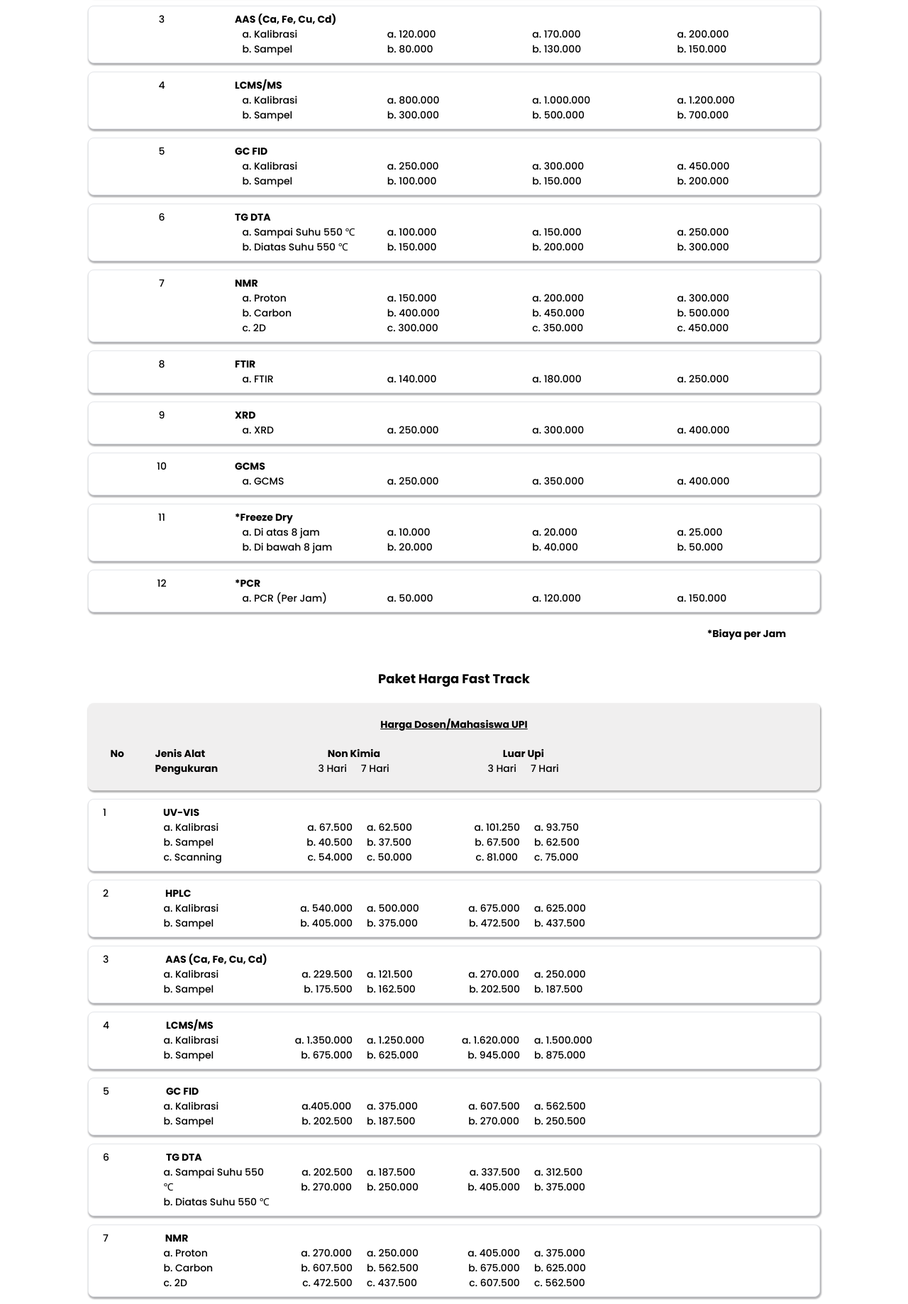
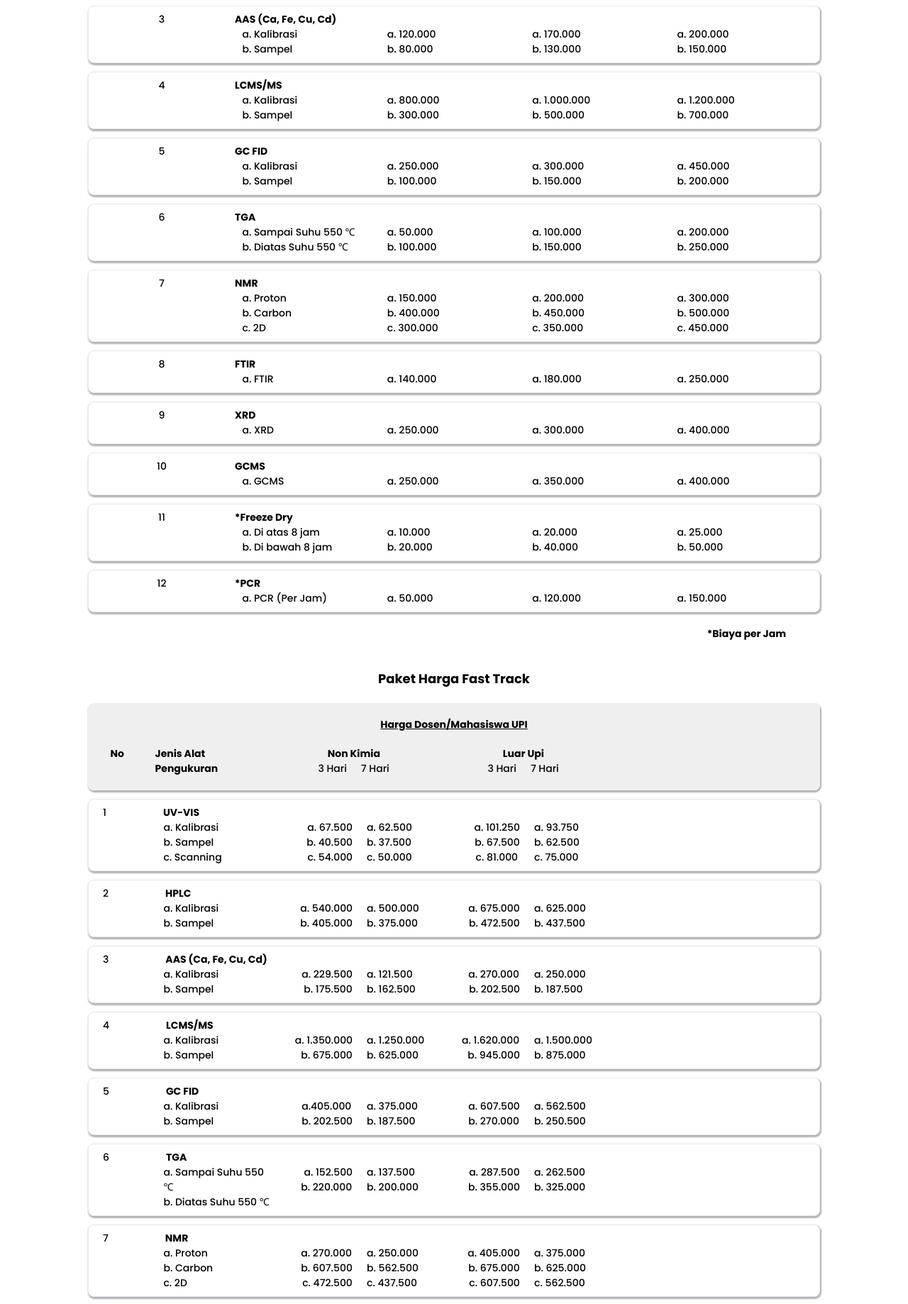
Before and after one commit to fikriymnn/lki_upi, a Next.js app: page /layanan in a window 1280 px wide. Shown: the part 2456-4294 px from the top of the page at 71% size. Built offline with nearby package versions, Linux system fonts and the light colour scheme; no server answers.

Commit message:
update harga TGA

```diff
--- a/src/app/analisis/page.jsx
+++ b/src/app/analisis/page.jsx
@@ -146,27 +146,27 @@ const Analisis = () => {
       ],
     },
     {
-      alatPengukuran: "TG DTA",
+      alatPengukuran: "TGA",
       jenisPengukuran: [
         {
           jenis: "a.	Sampai Suhu 550 ℃",
-          kimia: "a. 100.000",
-          nonKimia: "a. 150.000",
-          luarUpi: "a. 250.000",
-          tigaHariNonKimia: "a. 202.500",
-          tujuhHariNonKimia: "a. 187.500",
-          tigaHariLuarUpi: "a. 337.500",
-          tujuhHariLuarUpi: "a. 312.500",
+          kimia: "a. 50.000",
+          nonKimia: "a. 100.000",
+          luarUpi: "a. 200.000",
+          tigaHariNonKimia: "a. 152.500",
+          tujuhHariNonKimia: "a. 137.500",
+          tigaHariLuarUpi: "a. 287.500",
+          tujuhHariLuarUpi: "a. 262.500",
         },
         {
           jenis: "b.	Diatas Suhu 550 ℃",
-          kimia: "b. 150.000",
-          nonKimia: "b. 200.000",
-          luarUpi: "b. 300.000",
-          tigaHariNonKimia: "b. 270.000",
-          tujuhHariNonKimia: "b. 250.000",
-          tigaHariLuarUpi: "b. 405.000",
-          tujuhHariLuarUpi: "b. 375.000",
+          kimia: "b. 100.000",
+          nonKimia: "b. 150.000",
+          luarUpi: "b. 250.000",
+          tigaHariNonKimia: "b. 220.000",
+          tujuhHariNonKimia: "b. 200.000",
+          tigaHariLuarUpi: "b. 355.000",
+          tujuhHariLuarUpi: "b. 325.000",
         },
       ],
     },
--- a/src/app/layanan/page.jsx
+++ b/src/app/layanan/page.jsx
@@ -145,27 +145,27 @@ const Layanan = () => {
       ],
     },
     {
-      alatPengukuran: "TG DTA",
+      alatPengukuran: "TGA",
       jenisPengukuran: [
         {
           jenis: "a.	Sampai Suhu 550 ℃",
-          kimia: "a. 100.000",
-          nonKimia: "a. 150.000",
-          luarUpi: "a. 250.000",
-          tigaHariNonKimia: "a. 202.500",
-          tujuhHariNonKimia: "a. 187.500",
-          tigaHariLuarUpi: "a. 337.500",
-          tujuhHariLuarUpi: "a. 312.500",
+          kimia: "a. 50.000",
+          nonKimia: "a. 100.000",
+          luarUpi: "a. 200.000",
+          tigaHariNonKimia: "a. 152.500",
+          tujuhHariNonKimia: "a. 137.500",
+          tigaHariLuarUpi: "a. 287.500",
+          tujuhHariLuarUpi: "a. 262.500",
         },
         {
           jenis: "b.	Diatas Suhu 550 ℃",
-          kimia: "b. 150.000",
-          nonKimia: "b. 200.000",
-          luarUpi: "b. 300.000",
-          tigaHariNonKimia: "b. 270.000",
-          tujuhHariNonKimia: "b. 250.000",
-          tigaHariLuarUpi: "b. 405.000",
-          tujuhHariLuarUpi: "b. 375.000",
+          kimia: "b. 100.000",
+          nonKimia: "b. 150.000",
+          luarUpi: "b. 250.000",
+          tigaHariNonKimia: "b. 220.000",
+          tujuhHariNonKimia: "b. 200.000",
+          tigaHariLuarUpi: "b. 355.000",
+          tujuhHariLuarUpi: "b. 325.000",
         },
       ],
     },
```
Lines whose indentation alone changed are shown as unchanged.
